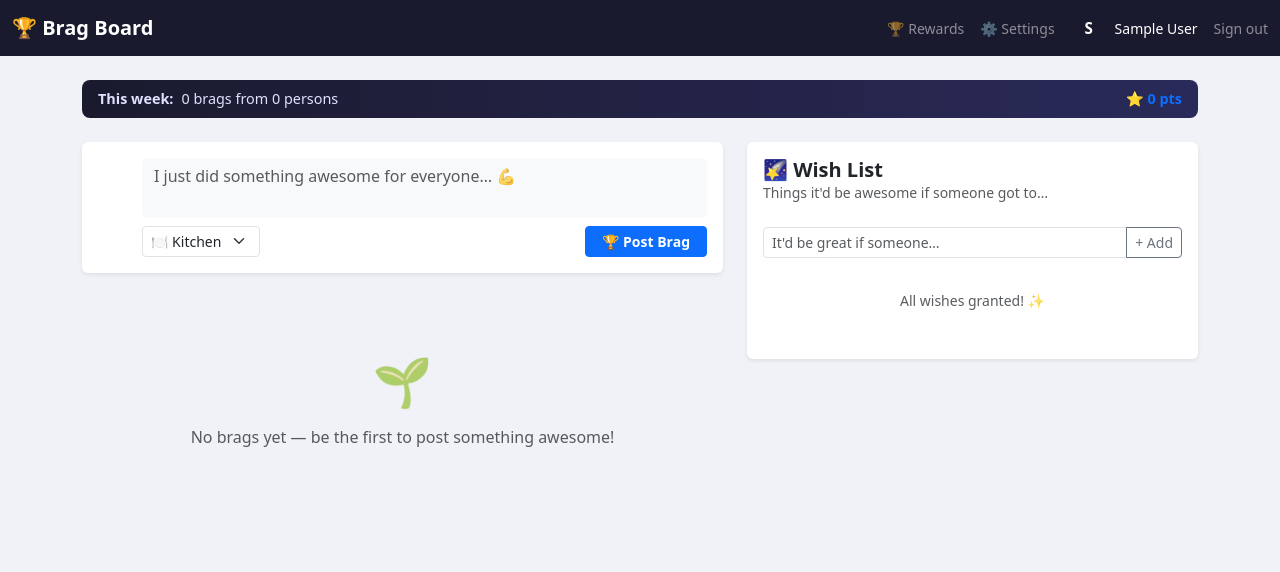
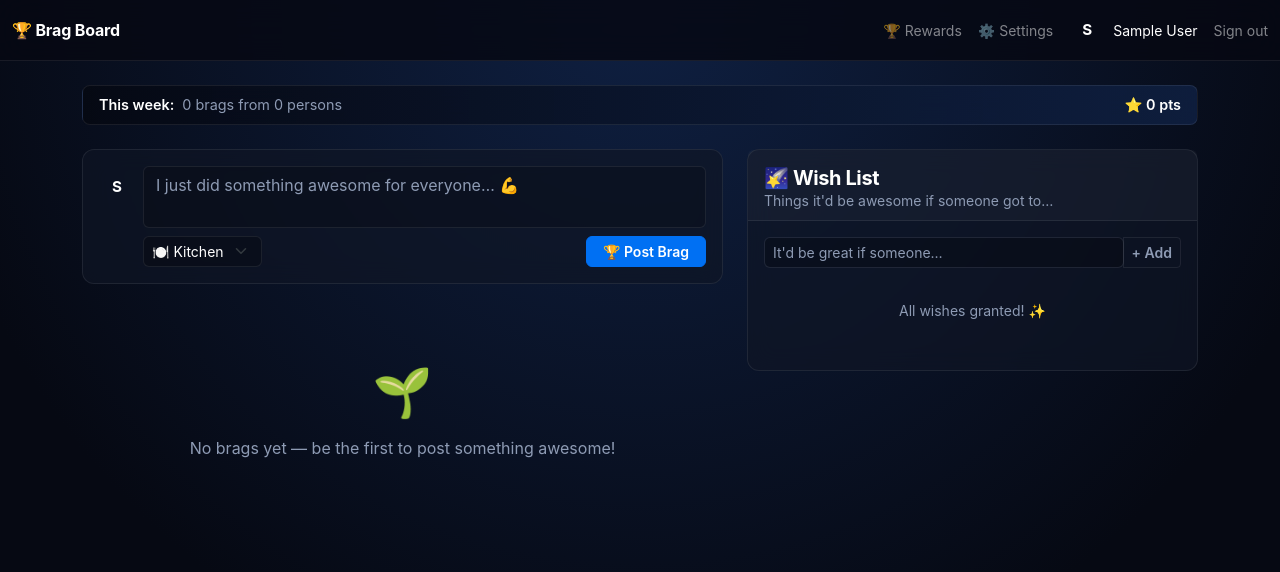
Before and after one commit to masterkong06/brag-board, a Flask app: page / in a window 1280 px wide. Shown: the top 572 px of the page. Run offline with Flask 3, Linux system fonts and the light colour scheme; the visitor is signed in with stand-in values (Sample User, id 1); data comes from the database, SQL or seed files in the repository; data that the repository does not hold is empty.

Commit message:
feat(theme): apply Simian dark theme to Brag Board
- Load simian-theme.css before app-specific style.css in base.html
- Remove hardcoded navbar background (#1a1a2e) — handled by theme
- Rewrite style.css as brag-board-specific only, using CSS variables:
  - .brag-card: left accent border using --accent-primary on hover
  - .category-badge: dark glass (rgba white tint + border-subtle)
  - .reaction-btn: dark glass, active state uses --accent-primary tint
  - .pulse-bar: dark gradient with blur, amber points link
  - .wish-item: dark glass panel
  - .color-swatch: checked state visible on dark bg (white border)
  - .brag-textarea: dark input class, replaces bg-light inline style
- All hardcoded colors (#4361ee, #e9ecef, #f1f3f9, etc.) removed

Co-Authored-By: Claude Sonnet 4.6 <noreply@anthropic.com>

```diff
--- a/static/style.css
+++ b/static/style.css
@@ -1,11 +1,11 @@
-/* ── Brag Board custom styles ── */
+/* ==========================================================================
+   Brag Board — App-specific styles
+   Loaded after simian-theme.css. Uses CSS variables defined there.
+   ========================================================================== */
 
-body {
-  background: #f0f2f8;
-  font-family: system-ui, -apple-system, sans-serif;
-}
-
-/* Avatar chip */
+/* ==========================================================================
+   Avatar chips
+   ========================================================================== */
 .avatar-chip {
   width: 36px;
   height: 36px;
@@ -71,23 +85,50 @@ body {
   opacity: .85;
 }
 
-/* Wish list */
+/* ==========================================================================
+   Pulse / stats bar
+   ========================================================================== */
+.pulse-bar {
+  background: linear-gradient(90deg,
+    rgba(6, 9, 19, 0.9) 0%,
+    rgba(15, 32, 66, 0.85) 100%);
+  border: 1px solid var(--border-subtle);
+  backdrop-filter: blur(12px);
+  color: var(--text-muted);
+  font-size: .9rem;
+}
+.pulse-bar .fw-semibold { color: var(--text-main); }
+.pulse-bar a { color: #fbbf24; text-decoration: none; }
+.pulse-bar a:hover { color: #fcd34d; }
+
+/* ==========================================================================
+   Wish list
+   ========================================================================== */
 .wish-item {
-  background: #fff;
-  border: 1px solid #e9ecef;
+  background: rgba(255, 255, 255, 0.04) !important;
+  border: 1px solid var(--border-subtle) !important;
+  border-radius: var(--radius-md);
 }
-.wish-done {
-  opacity: .55;
+.wish-done { opacity: .45; }
+
+/* ==========================================================================
+   Post-brag textarea
+   ========================================================================== */
+.brag-textarea {
+  background: rgba(0, 0, 0, 0.2) !important;
+  border: 1px solid var(--border-subtle) !important;
+  color: var(--text-main) !important;
+  resize: none;
+}
+.brag-textarea:focus {
+  border-color: var(--accent-primary) !important;
+  box-shadow: 0 0 0 3px var(--border-focus) !important;
+  background: rgba(0, 0, 0, 0.3) !important;
 }
 
-/* Pulse bar */
-.pulse-bar {
-  background: linear-gradient(90deg, #1a1a2e 0%, #2a2a5a 100%);
-  color: #e0e0ff;
-  font-size: .9rem;
-}
-
-/* Color swatches in settings */
+/* ==========================================================================
+   Color swatches (settings)
+   ========================================================================== */
 .color-swatch-label input[type=radio] { display: none; }
 .color-swatch {
   display: block;
--- a/templates/base.html
+++ b/templates/base.html
@@ -5,12 +5,13 @@
   <meta name="viewport" content="width=device-width, initial-scale=1">
   <title>{% block title %}Brag Board{% endblock %}</title>
   <link href="https://cdn.jsdelivr.net/npm/bootstrap@5.3.3/dist/css/bootstrap.min.css" rel="stylesheet">
+  <link rel="stylesheet" href="{{ url_for('static', filename='simian-theme.css') }}">
   <link rel="stylesheet" href="{{ url_for('static', filename='style.css') }}">
 </head>
 <body>
 
 {% if session.user_id %}
-<nav class="navbar navbar-dark sticky-top" style="background:#1a1a2e;">
+<nav class="navbar navbar-dark sticky-top">
   <div class="container-fluid">
     <a class="navbar-brand fw-bold" href="{{ url_for('index') }}">
       🏆 Brag Board
--- a/templates/index.html
+++ b/templates/index.html
@@ -27,9 +27,9 @@
               {{ session.user_name[0].upper() }}
             </div>
             <div class="flex-grow-1">
-              <textarea name="content" class="form-control border-0 bg-light"
+              <textarea name="content" class="form-control brag-textarea"
                         rows="2" placeholder="I just did something awesome for everyone… 💪"
-                        required style="resize:none;"></textarea>
+                        required></textarea>
               <div class="d-flex gap-2 mt-2 align-items-center flex-wrap">
                 <select name="category" class="form-select form-select-sm w-auto">
                   {% for key, ico, label in categories %}
```
Also changed, not shown: other parts of static/style.css (+35 -19 lines).
